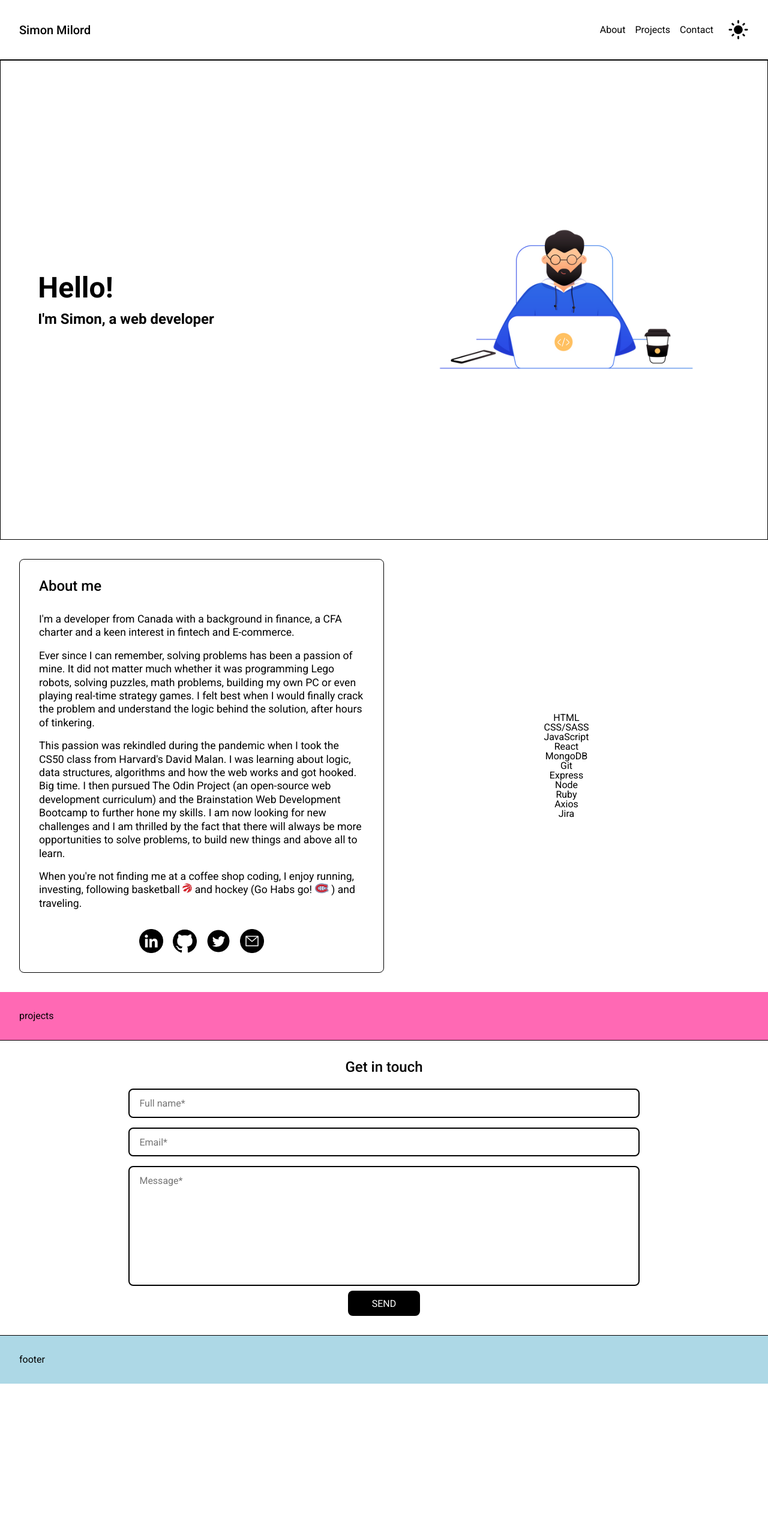
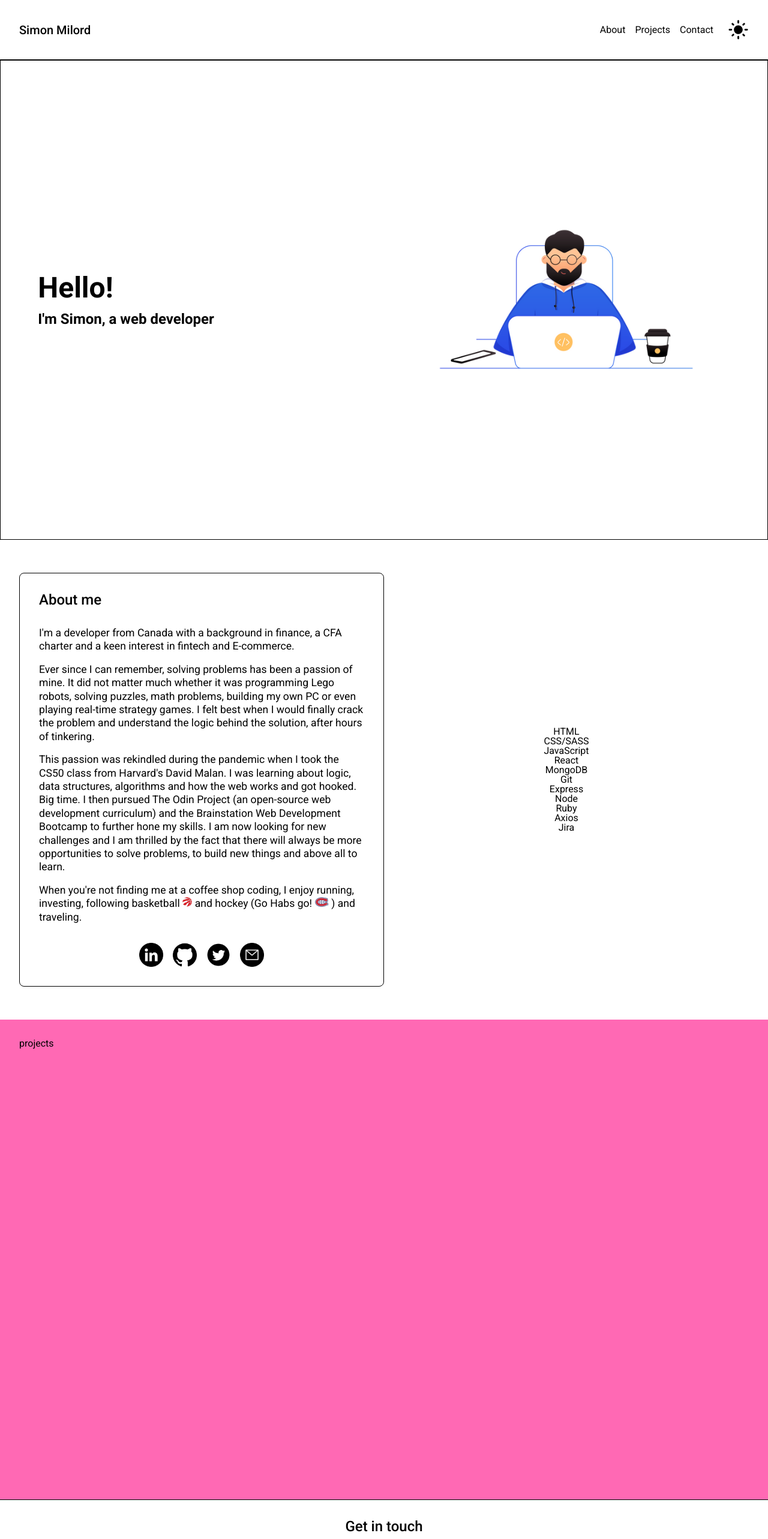
Before and after one commit to SimonMilord/My_Portfolio, a React (Create React App) app: page / in a window 1280 px wide. Shown: the top 2566 px of the page at 60% size. Before the commit the page ends 2307 px from the top, so only its background shows below. Built offline with nearby package versions, Linux system fonts and the light colour scheme.

Commit message:
added 100vh to sections

```diff
--- a/src/components/About/about.scss
+++ b/src/components/About/about.scss
@@ -2,6 +2,7 @@
 @import '../../styles/partials/variables';
 
 .about {
+  height: 100vh;
   @include paddingsection;
   @include display-flex(column,center,center);
   @include desktop {
--- a/src/components/Contact/contact.scss
+++ b/src/components/Contact/contact.scss
@@ -2,6 +2,7 @@
 @import '../../styles/partials/variables';
 
 .contact {
+  height: 100vh;
   @include paddingsection;
   border-top: 1px solid black;
   border-bottom: 1px solid black;
--- a/src/components/Projects/projects.scss
+++ b/src/components/Projects/projects.scss
@@ -2,6 +2,7 @@
 @import '../../styles/partials/variables';
 
 .projects {
+  height: 100vh;
   @include paddingsection;
   background-color: hotpink;
 }
```
